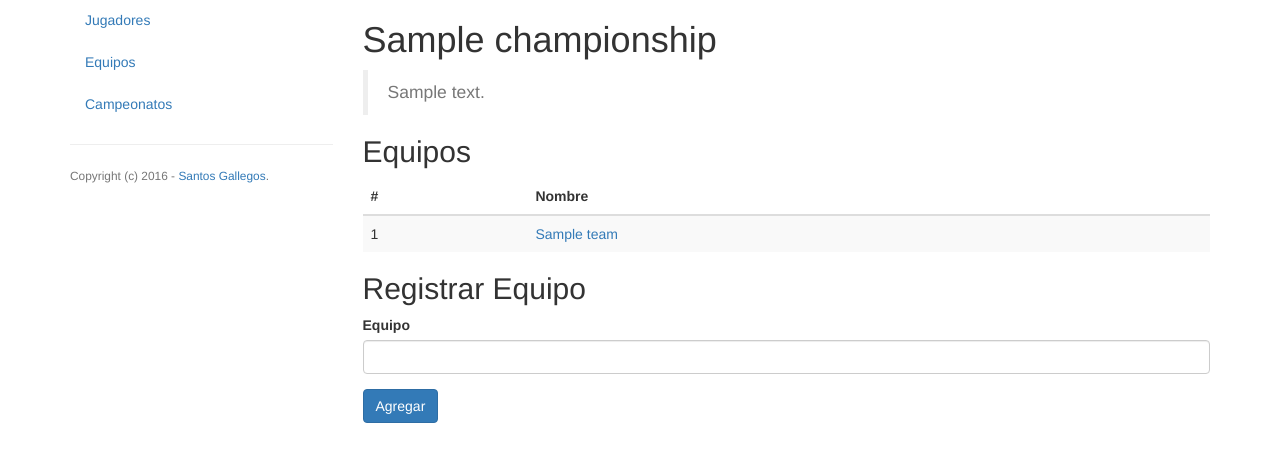
After one commit to stsewd/fbcm, a Flask app: template fbcm/templates/championship.html in a window 1280 px wide. The commit adds this page. Shown: the top 462 px of the page. Run offline with Flask 2, Linux system fonts and the light colour scheme; the template is opened without the code that fills it: values that come from a table or form of the project are taken from there, most other values are stand-ins (such as "Sample title", 1, 10 or a date in 2020); some libraries are stand-ins or nearby versions.

Commit message:
Add championship view $ template

```diff
--- a/fbcm/forms.py
+++ b/fbcm/forms.py
@@ -113,3 +113,17 @@ class ChampionshipForm(FlaskForm):
     @db_session
     def _championship_exists(name):
         return Championship.exists(name=name)
+
+
+class AddTeamToChampionshipForm(FlaskForm):
+    team_name = StringField("Equipo", validators=[
+        DataRequired(message="Equipo faltante.")
+    ])
+
+    def validate_team_name(form, field):
+        error = ""
+        name = field.data
+        if not TeamForm._team_exists(name):
+            error = "El equipo no existe."
+        if error:
+            raise ValidationError(error)
--- /dev/null
+++ b/fbcm/templates/championship.html
@@ -0,0 +1,48 @@
+{% import "macros.html" as macros %}
+{% extends "layout.html" %}
+
+{% block title %}{{ championship.name }}{% endblock %}
+
+{% set form_id = "form-add-team-to-championship"%}
+
+{% block body %}
+<h1>{{ championship.name }}</h1>
+<blockquote>
+  <p class="text-muted">
+    {{ championship.description }}
+  </p>
+</blockquote>
+
+<h2>Equipos</h2>
+<table class="table table-striped table-hover">
+  <thead>
+    <tr>
+      <th>#</th>
+      <th>Nombre</th>
+    </tr>
+  </thead>
+  <tbody>
+    {% for teamc in championship.teams %}
+    {% set team = teamc.team %}
+    <tr>
+      <td scope="row">
+        {{ loop.index }}
+      </td>
+      <td>
+        <a href="{{ url_for('teams', id=team.id) }}">
+          {{ team.name }}
+        </a>
+      </td>
+    </tr>
+    {% endfor %}
+  </tbody>
+</table>
+
+<h2>Registrar Equipo</h2>
+{{ macros.make_form(form, form_id) }}
+
+{% endblock %}
+
+{% block scripts %}
+{{ macros.js_send_request(form_id, url_for('add_team_to_championship', id=championship.id), "Equipo agregado.") }}
+{% endblock %}
--- a/fbcm/templates/team.html
+++ b/fbcm/templates/team.html
@@ -1,5 +1,5 @@
-{% extends "layout.html"%}
 {% import "macros.html" as macros %}
+{% extends "layout.html" %}
 
 {% block title %}{{ team.name }}{% endblock %}
 
--- a/fbcm/views.py
+++ b/fbcm/views.py
@@ -9,7 +9,13 @@ from flask import (
 
 from . import app
 from .models import FbcmError, Player, Team, Championship
-from .forms import PlayerForm, TeamForm, ChampionshipForm, AddPlayerToTeamForm
+from .forms import (
+    PlayerForm,
+    TeamForm,
+    ChampionshipForm,
+    AddPlayerToTeamForm,
+    AddTeamToChampionshipForm
+)
 
 
 def get_first_error(form):
@@ -119,7 +125,16 @@ def add_team():
 @db_session
 def championships(id):
     if id:
-        return "Championship: {}".format(id)
+        championship = Championship.get(id=id)
+        if championship:
+            form = AddTeamToChampionshipForm(csrf_enabled=False)
+            return render_template(
+                'championship.html',
+                championship=championship,
+                form=form
+            )
+        else:
+            abort(404)
     else:
         championships = Championship.select()
         form = ChampionshipForm(csrf_enabled=False)
@@ -128,6 +143,27 @@ def championships(id):
             championships=championships,
             form=form
         )
+
+
+@app.route('/championships/<id>/addteam', methods=['POST'])
+@db_session
+def add_team_to_championship(id):
+    form = AddTeamToChampionshipForm(csrf_enabled=False)
+    if form.validate_on_submit():
+        team_name = form.team_name.data
+
+        championship = Championship[id]
+        team = Team.get(name=team_name)
+
+        if championship.teams.select(lambda teamc: teamc.team == team):
+            raise FbcmError(
+                "El equipo ya se encuentra registrado en el campeonato."
+            )
+
+        championship.teams.create(team=team)
+        return redirect(url_for('championships', id=id))
+    else:
+        raise FbcmError(get_first_error(form))
 
 
 @app.route('/championships/new', methods=['POST'])
```
